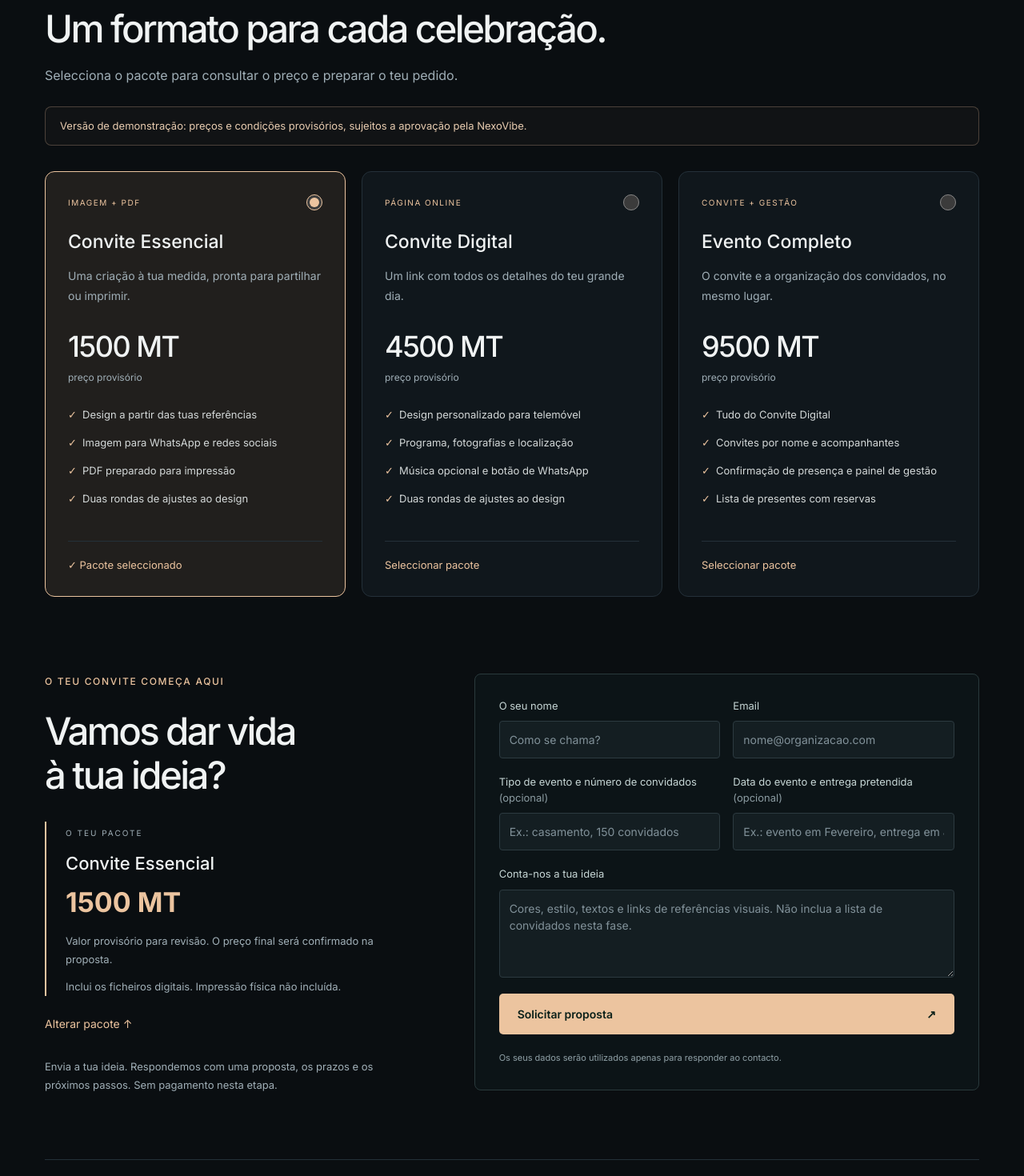
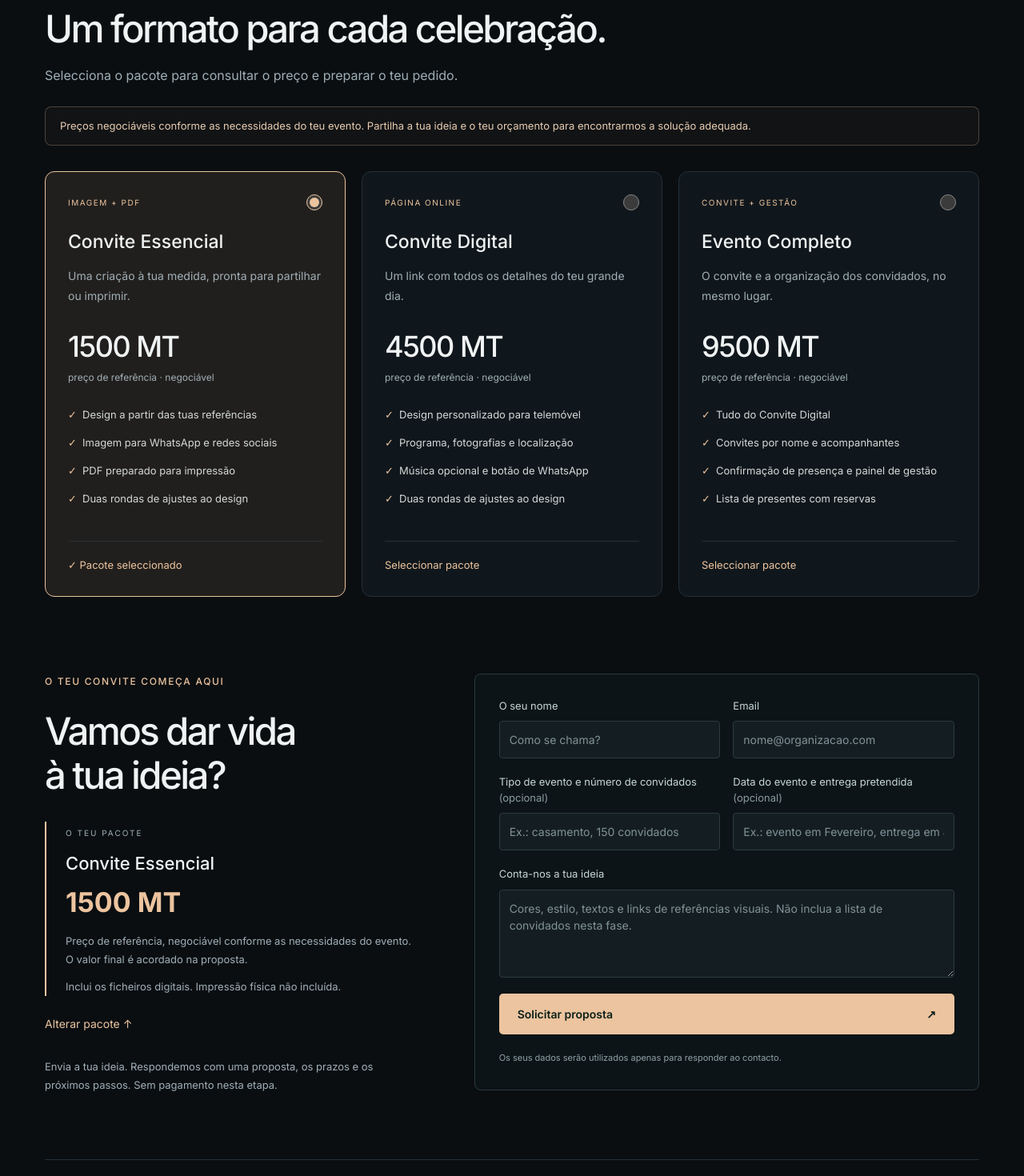
Before and after one commit to Jubilio/nexovibe, a Next.js app: page /convites in a window 1280 px wide. Shown: the part 880-2350 px from the top of the page at 80% size. Built offline with nearby package versions, Linux system fonts and the light colour scheme.

Commit message:
Present approved invitation prices as negotiable reference values

```diff
--- a/src/app/convites/page.tsx
+++ b/src/app/convites/page.tsx
@@ -38,6 +38,7 @@ export default function InvitationsPage() {
         <div className={styles.faq}>
           <details><summary>Posso trazer uma ideia ou referência?</summary><p>Sim. Podes partilhar uma paleta, um esboço ou links de inspiração. Criamos uma composição própria e ajustamos contigo até à aprovação, dentro das revisões do pacote.</p></details>
           <details><summary>Como é utilizada a inteligência artificial?</summary><p>A IA apoia a exploração de ideias, elementos visuais e textos. A composição, a revisão e a preparação final são acompanhadas pela NexoVibe e aprovadas por ti.</p></details>
+          <details><summary>Os preços são negociáveis?</summary><p>Sim. Os valores apresentados são preços de referência. Partilha o teu orçamento e as necessidades do evento para ajustarmos as entregas e funcionalidades. O valor final é acordado contigo antes de começarmos.</p></details>
           <details><summary>O que fica definido na proposta?</summary><p>O preço final, as entregas, os prazos, as revisões e eventuais extras. Nos convites online, também o período de alojamento, o suporte e, quando aplicável, o número de convidados. O pedido não efectua uma compra nem exige pagamento.</p></details>
           <details><summary>Posso acrescentar funcionalidades?</summary><p>Sim. Check-in com QR Code, organização de mesas, versões bilingues, domínio próprio e peças gráficas adicionais são orçamentados à parte.</p></details>
         </div>
--- a/src/components/InvitationBuilder.tsx
+++ b/src/components/InvitationBuilder.tsx
@@ -1,7 +1,7 @@
 "use client";
 import { useState } from "react";
 import ContactForm from "@/components/ui/ContactForm";
-import { invitationPackages, invitationPricingProvisional, formatInvitationPrice, type InvitationPackageId } from "@/lib/invitations";
+import { invitationPackages, invitationPricingNote, formatInvitationPrice, type InvitationPackageId } from "@/lib/invitations";
 import styles from "@/app/convites/convites.module.css";
 
 export default function InvitationBuilder() {
@@ -11,12 +11,12 @@ export default function InvitationBuilder() {
     <section id="pacotes" className={`container ${styles.section}`}>
       <p className="eyebrow">ESCOLHE COMO QUERES CONVIDAR</p><h2>Um formato para cada celebração.</h2>
       <p className={styles.intro}>Selecciona o pacote para consultar o preço e preparar o teu pedido.</p>
-      {invitationPricingProvisional && <p className={styles.notice}>Versão de demonstração: preços e condições provisórios, sujeitos a aprovação pela NexoVibe.</p>}
+      <p className={styles.notice}>Preços negociáveis conforme as necessidades do teu evento. Partilha a tua ideia e o teu orçamento para encontrarmos a solução adequada.</p>
       <fieldset className={styles.packages}><legend className={styles.srOnly}>Pacote de convite</legend>
         {invitationPackages.map((item) => <label key={item.id} className={`${styles.package} ${selectedId === item.id ? styles.selected : ""}`}>
           <span className={styles.packageTop}><span>{item.format}</span><input type="radio" name="invitation-package" value={item.id} checked={selectedId === item.id} onChange={() => setSelectedId(item.id)} /></span>
           <h3>{item.name}</h3><p>{item.description}</p>
-          <div className={styles.price}>{formatInvitationPrice(item.price)}<small>{invitationPricingProvisional ? "preço provisório" : "preço base"}</small></div>
+          <div className={styles.price}>{formatInvitationPrice(item.price)}<small>preço de referência · negociável</small></div>
           <ul>{item.features.map(feature => <li key={feature}>{feature}</li>)}</ul>
           <span className={styles.selection}>{selectedId === item.id ? "✓ Pacote seleccionado" : "Seleccionar pacote"}</span>
         </label>)}
@@ -27,7 +27,7 @@ export default function InvitationBuilder() {
         <p className="eyebrow">O TEU CONVITE COMEÇA AQUI</p><h2>Vamos dar vida<br />à tua ideia?</h2>
         <div aria-live="polite" aria-atomic="true" className={styles.quote}>
           <span>O TEU PACOTE</span><h3>{selected.name}</h3><strong>{formatInvitationPrice(selected.price)}</strong>
-          <p>{invitationPricingProvisional ? "Valor provisório para revisão. O preço final será confirmado na proposta." : "Preço base. Extras e âmbito final confirmados na proposta."}</p><p>{selected.terms}</p>
+          <p>{invitationPricingNote}</p><p>{selected.terms}</p>
         </div>
         <a href="#pacotes" className="text-link">Alterar pacote ↑</a>
         <p className={styles.caption}>Envia a tua ideia. Respondemos com uma proposta, os prazos e os próximos passos. Sem pagamento nesta etapa.</p>
--- a/src/lib/invitations.ts
+++ b/src/lib/invitations.ts
@@ -1,5 +1,5 @@
-// Suggested commercial values. Approve these before merging/publishing.
-export const invitationPricingProvisional = true;
+// Reference prices approved by the owner; final scope and price are agreed in the proposal.
+export const invitationPricingNote = "Preço de referência, negociável conforme as necessidades do evento. O valor final é acordado na proposta.";
 export const invitationPackages = [
   {
     id: "essencial", name: "Convite Essencial", price: 1500,
@@ -33,5 +33,5 @@ export function formatInvitationPrice(value: number) {
 export function invitationQuoteSummary(id: string) {
   const item = getInvitationPackage(id);
   if (!item) return null;
-  return `${item.name} — ${formatInvitationPrice(item.price)}\n${invitationPricingProvisional ? "Preço provisório, sujeito a aprovação comercial." : "Preço base; extras e âmbito final confirmados na proposta."}\n${item.terms}`;
+  return `${item.name} — ${formatInvitationPrice(item.price)}\n${invitationPricingNote}\n${item.terms}`;
 }
```
Also changed, not shown: 2 other files (tests, documents, lock files or other folders).
